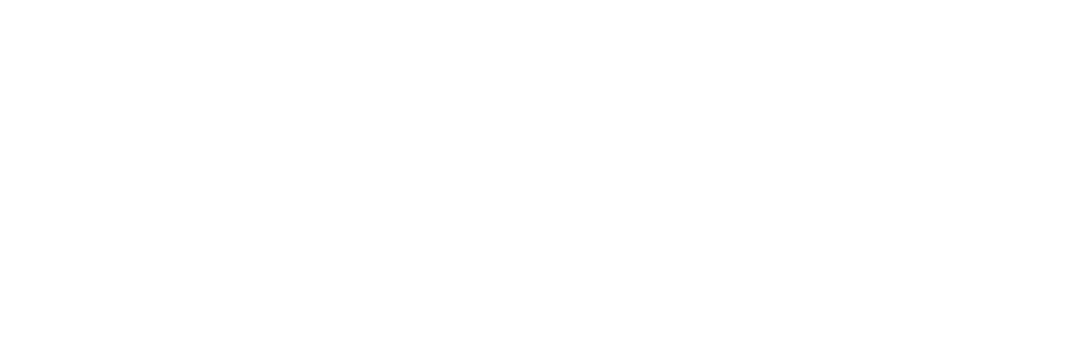
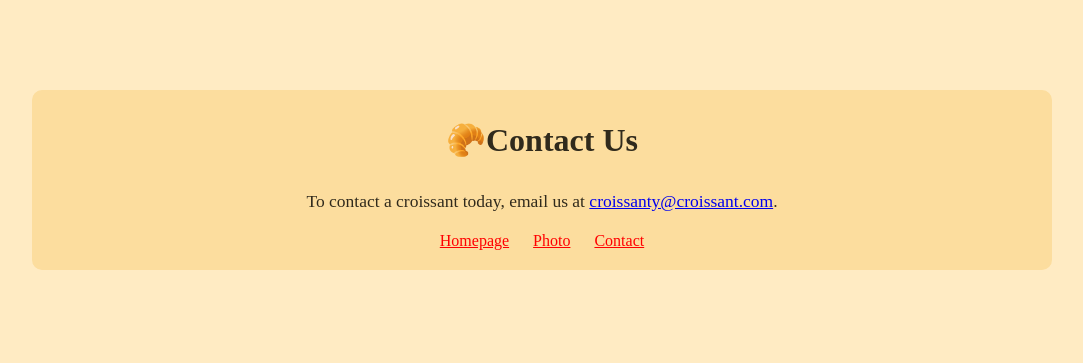
Before and after one commit to Miao-Cloud/Croissant, a plain HTML site: page contact.html in a window 1280 px wide. Shown: the whole page, without its empty margins (98-1181 px from the left). Drawn offline with Linux system fonts and the light colour scheme.

Commit message:
made website

```diff
--- a/contact.html
+++ b/contact.html
@@ -0,0 +1,25 @@
+<!DOCTYPE html>
+<html lang="en">
+  <head>
+    <meta charset="UTF-8" />
+    <meta name="viewport" content="width=device-width, initial-scale=1.0" />
+    <link rel="stylesheet" href="src/style/style.css" />
+    <title>Cwassont</title>
+  </head>
+  <body>
+    <div class="container">
+      <h1>🥐Contact Us</h1>
+      <p>
+        To contact a croissant today, email us at
+        <a href="mailto:croissanty@croissant.com" title="contact us by email"
+          >croissanty@croissant.com</a
+        >.
+      </p>
+      <footer>
+        <a href="index.html">Homepage</a>
+        <a href="photo.html">Photo</a>
+        <a href="contact.html">Contact</a>
+      </footer>
+    </div>
+  </body>
+</html>
--- /dev/null
+++ b/src/style/style.css
@@ -0,0 +1,43 @@
+body {
+  background: #ffebc3;
+}
+.container {
+  background: #fcdd9e;
+  padding: 10px;
+  border-radius: 10px;
+  margin: 90px auto;
+  max-width: 1000px;
+}
+h1 {
+  text-align: center;
+  color: #302a1c;
+}
+
+p {
+  text-align: center;
+  font-size: 17.5px;
+  color: #302a1c;
+  padding: 10px;
+  max-width: 800px;
+  margin: 0 auto;
+}
+img {
+  display: block;
+  max-width: 800px;
+  margin: 0 auto;
+  border-radius: 10px;
+  transition: all 200ms ease-in-out;
+}
+img:hover {
+  transform: scale(1.5);
+}
+
+footer {
+  text-align: center;
+  margin: 10px;
+}
+
+footer a {
+  margin: 0 10px;
+  color: red;
+}
```
Also changed, not shown: index.html (+17 -1 lines), photo.html (+15 -1 lines).
